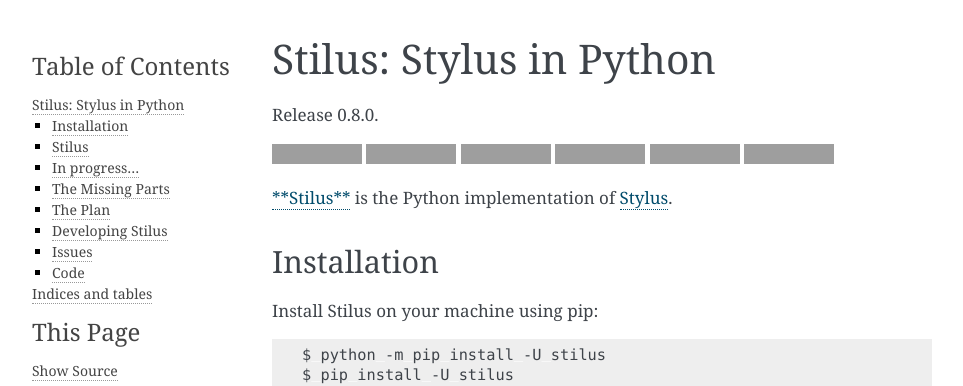
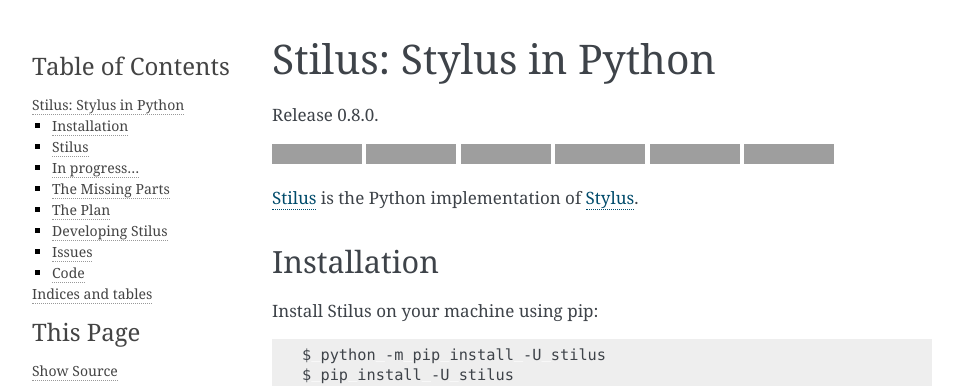
Before and after one commit to jw/stilus, a Sphinx documentation site: the page built from docs/index.rst, in a window 1280 px wide, cut to the strip 0-386 px from the top of the page. Shown: the whole strip, without its empty margins (148-1111 px from the left). Built offline with Sphinx 7.4.7, drawn with Linux system fonts in a browser that asks for light colours; grey boxes are pictures that could not be loaded.

Commit message:
Update of the documentation.

```diff
--- a/docs/index.rst
+++ b/docs/index.rst
@@ -24,7 +24,7 @@
 .. image:: https://img.shields.io/pypi/l/stilus?style=flat-square
     :target: https://pypi.org/project/stilus/
 
-`**Stilus** <https://github.com/jw/stilus>`_ is the Python implementation of `Stylus <http://stylus-lang.com>`_.
+`Stilus <https://github.com/jw/stilus>`_ is the Python implementation of `Stylus <http://stylus-lang.com>`_.
 
 Installation
 ------------
```
Also changed, not shown: README.md (+0 -1 lines).
